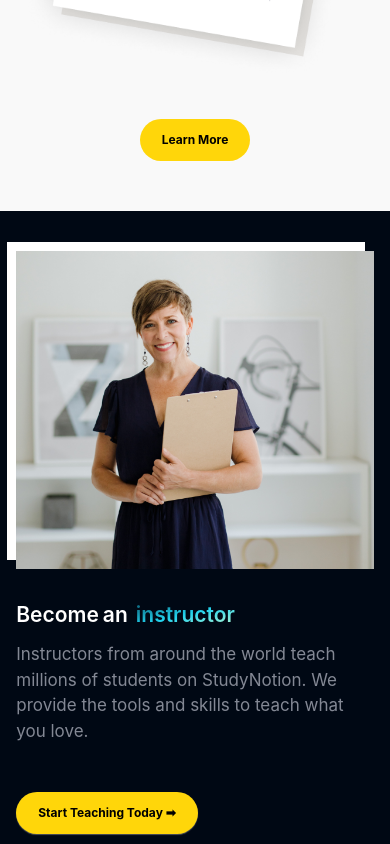
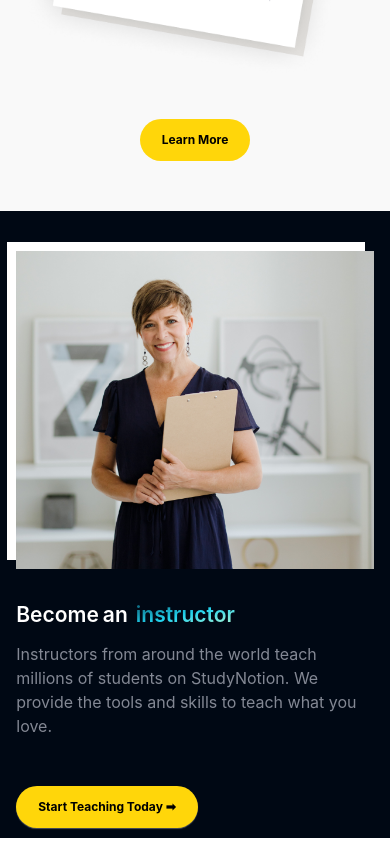
Before and after one commit to RohanVania/EdTechPlatform, a React (Create React App) app in the folder FRONTEND/: page / in a window 390 px wide. Shown: the part 5689-6533 px from the top of the page. Built offline with nearby package versions, Linux system fonts and the light colour scheme.

Commit message:
responsive text

```diff
--- a/FRONTEND/src/pages/HomePage.js
+++ b/FRONTEND/src/pages/HomePage.js
@@ -213,7 +213,7 @@ export function HomePage() {
                   </span>
                 </h2>
               </div>
-                <p className='tw-mt-3 tw-text-[17px] tw-text-richblack-300'>
+              <p className='tw-mt-3 tw-text-[14.5px] 3xs:tw-text-[15px] 2xs:tw-text-[16px] tw-text-richblack-300'>
                 Instructors from around the world teach millions of students on StudyNotion. We provide the tools and skills to teach what you love.
               </p>
               <Buttons className="tw-w-fit tw-mt-12" text="Start Teaching Today ➡" active />
```
Lines whose indentation alone changed are shown as unchanged.
